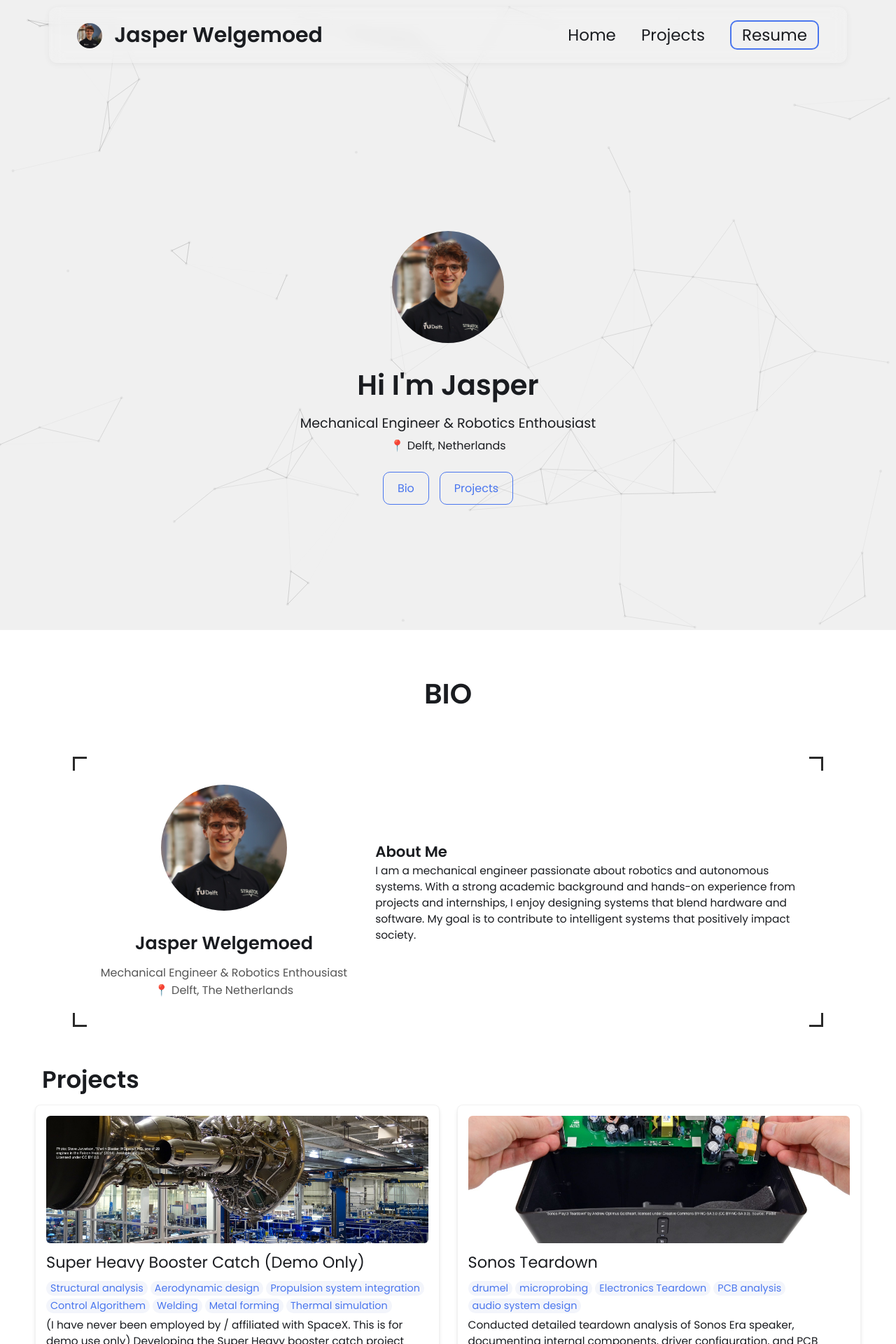
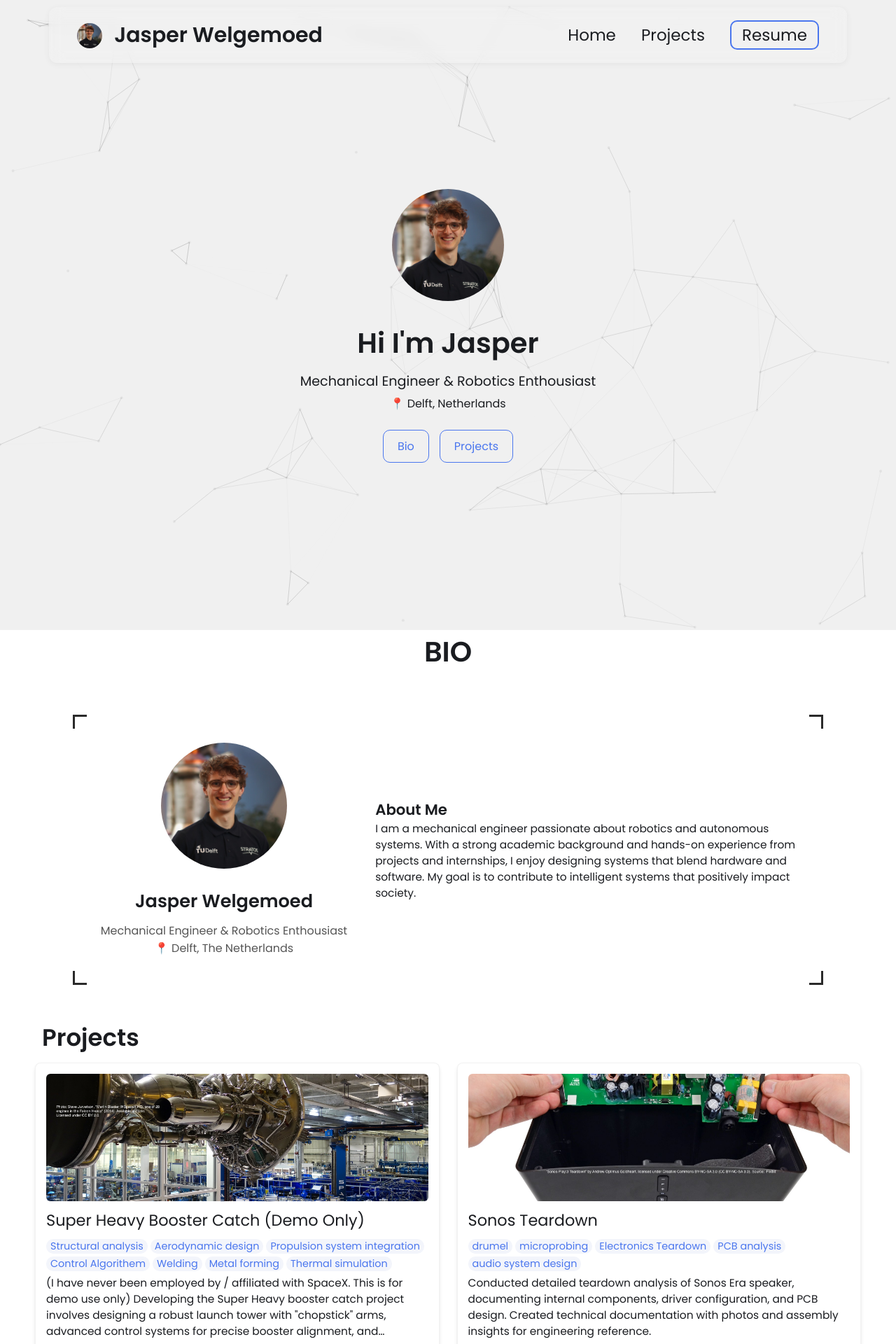
Before and after one commit to jasperwelgemoed/jasperwelgemoed.github.io, a Jekyll site: the page built from index.html, in a window 1280 px wide. Shown: the top 1920 px of the page at 70% size. Built offline with Jekyll 4.4.1, drawn with Linux system fonts in a browser that asks for light colours.

Commit message:
Update styles.css

```diff
--- a/css/styles.css
+++ b/css/styles.css
@@ -176,7 +176,7 @@ nav .mobile-nav {
 /* Modern centered hero layout */
 .centered-hero {
   padding: 0;
-  margin-top: 120px;   /* creates space without causing background overlays */
+  margin-top: 60px;   /* creates space without causing background overlays */
   margin-bottom: 120px;
   padding: 120px 20px;
 
```
